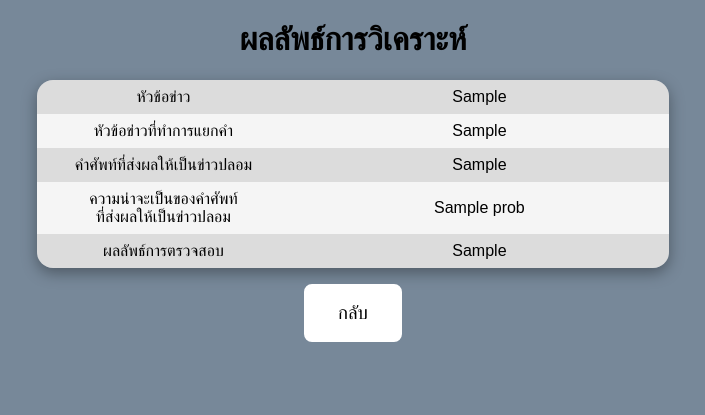
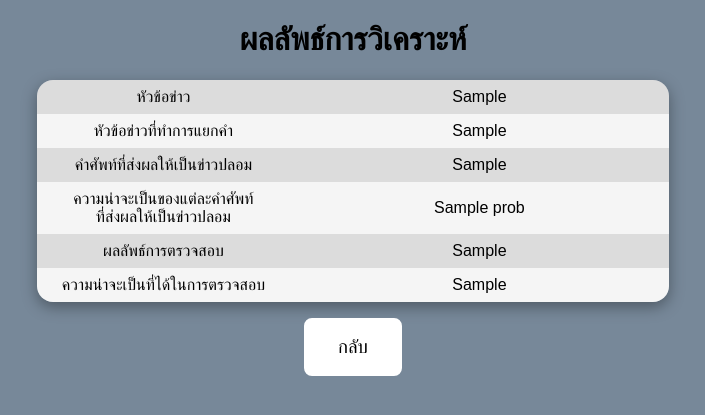
Before and after one commit to BrightBct/demo_analysis_of_thai_fake_news, a Flask app: template templates/results.html in a window 1280 px wide. Shown: the top 415 px of the page, without its empty margins (287-992 px from the left). Run offline with Flask 2, Linux system fonts and the light colour scheme; the template is opened without the code that fills it: most values are stand-ins (such as "Sample title", 1, 10 or a date in 2020).

Commit message:
Update results.html

```diff
--- a/templates/results.html
+++ b/templates/results.html
@@ -22,7 +22,7 @@
                     <td>{{ head_news_false_news_words }}</td>
                 </tr>
                 <tr>
-                    <td>ความน่าจะเป็นของคำศัพท์<br>ที่ส่งผลให้เป็นข่าวปลอม</td>
+                    <td>ความน่าจะเป็นของแต่ละคำศัพท์<br>ที่ส่งผลให้เป็นข่าวปลอม</td>
                     <td>
                         {% for prob in text_print %}
                             {{ prob }}<br>
@@ -33,6 +33,10 @@
                     <td>ผลลัพธ์การตรวจสอบ</td>
                     <td>{{ head_news_predict[0] }}</td>
                 </tr>
+                <tr>
+                    <td>ความน่าจะเป็นที่ได้ในการตรวจสอบ</td>
+                    <td>{{ head_news_predict_proba }}</td>
+                </tr>
             </table>
             <form action="http://localhost:5000/">
                 <p><input class="submit-box submit-box1" type="submit" value="กลับ"></p>
```
